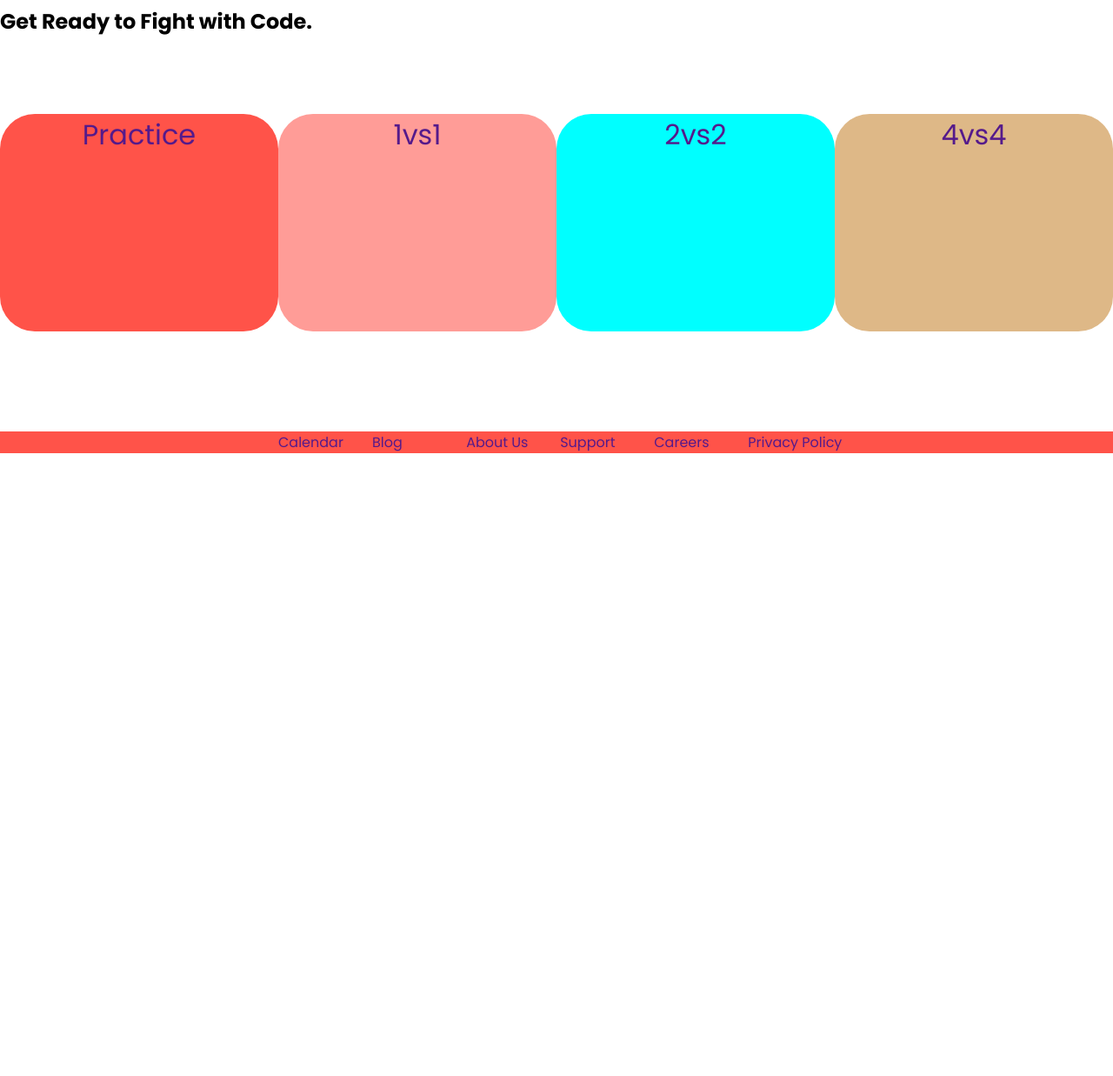
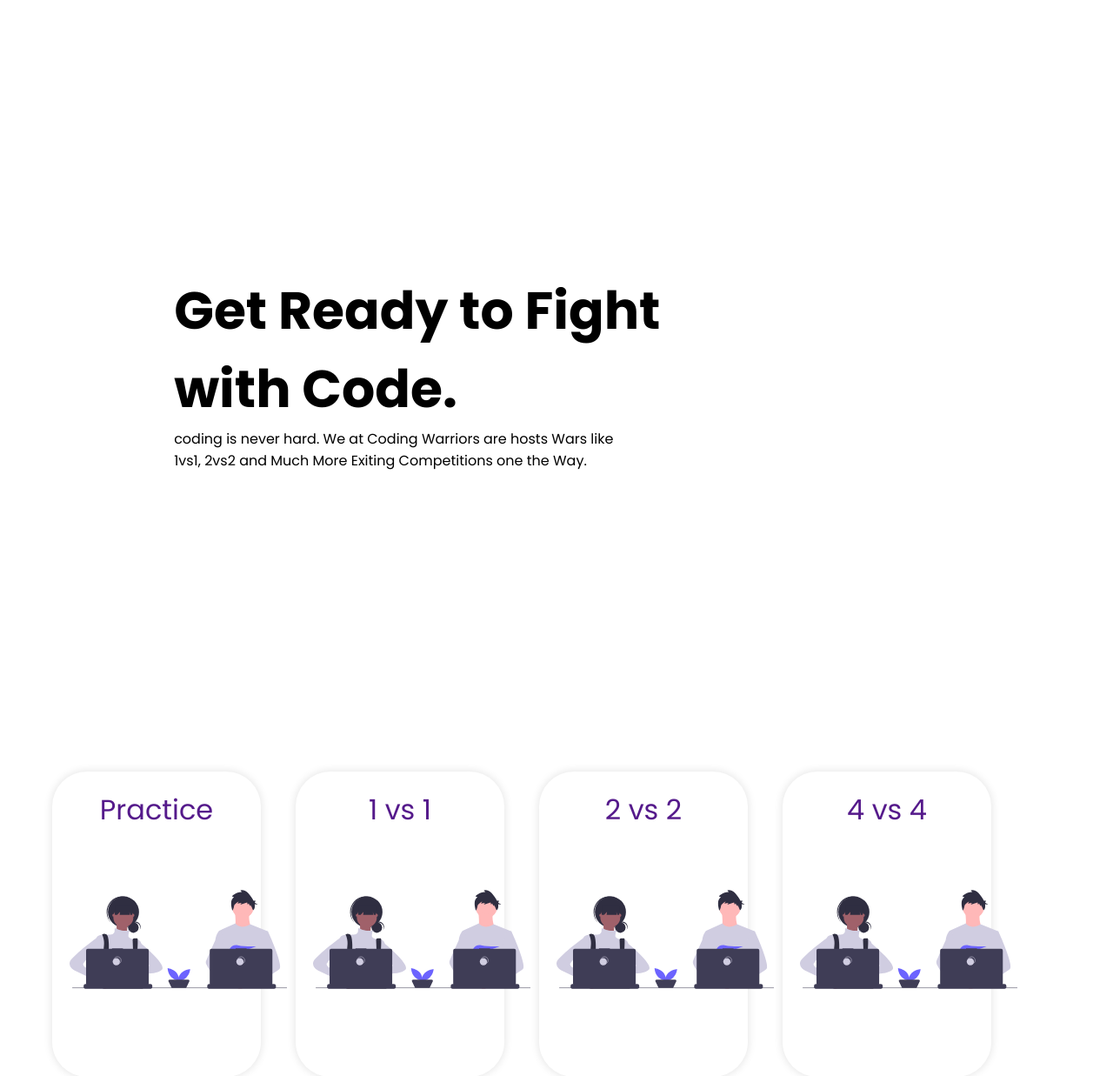
Before and after one commit to nitesh1016/CodingWarriors, a plain HTML site: page index.html in a window 1280 px wide. Shown: the part 63-1300 px from the top of the page at 87% size. Before the commit the page ends 800 px from the top, so only its background shows below. Drawn offline with Linux system fonts and the light colour scheme.

Commit message:
updated and fixed bugs

```diff
--- a/css/style.css
+++ b/css/style.css
@@ -522,7 +522,7 @@ Author : The Roushan */
         text-align: center;
     }
     .main-container {
-        padding: 0;
+        padding: 20px 40px;
         width: 100vw;
         margin: 0;
         position: relative;
@@ -600,37 +600,22 @@ Author : The Roushan */
 }
 
 .choose-option{
-    display: grid;
-    grid-template-columns: 25% 25% 25% 25%;
-    grid-template-rows: 250px;
-    margin: 5% 0 0 0;
-
-
+    display: flex;
+    flex-direction: row;
+    padding: 20px 40px;
+    box-sizing: border-box;
 }
 .options{
     border-radius: 40px;
     font-size: xx-large;
     text-align: center ;
+    margin: 20px;
+    width: 20%;
+    background-color: white;
+    box-shadow: 0px 0px 10px 1px rgba(0, 0, 0, 0.1);
+    padding: 20px;
+}
 
-
-
-}
-.options1{
-    background-color: #ff5349;
-
-
-}
-.options2{
-    background-color: #ff9c97;
-}
-.options3{
-    background-color: aqua;
-
-}
-.options4{
-    background-color: burlywood;
-
-}
 a{
     text-decoration: none;
 }
@@ -639,10 +624,30 @@ footer{
     width: fit-content;
     display: grid;
     grid-template-columns: repeat(6,1fr);
-
-
 }
 .footer{
     display: block;
     background-color: #ff5349;
 }
+
+.container{
+    padding: 20px 40px;
+}
+
+.hero-banner{
+    display: flex;
+    height: 100vh;
+    max-width: 100vw;
+    flex-direction: row;
+    justify-content: space-around;
+    align-items: center;
+}
+
+.hero-content{
+    display: flex;
+    flex-direction: column;
+}
+
+h1.heading{
+    font-size: 60px;
+}
--- a/index.html
+++ b/index.html
@@ -24,7 +24,11 @@
     <main class="container">
         <section class="hero-banner">
             <div class="hero-content">
-                <h1 class="heading">Get Ready to Fight with Code.</h1>
+                <h1 class="heading">Get Ready to Fight </h1>
+                <h1 class="heading">with Code.</h1>
+                <p>coding is never hard. We at Coding Warriors are hosts Wars like
+                </p>
+                <p>1vs1, 2vs2 and Much More Exiting Competitions one the Way.</p>
             </div>
             <div class="banner">
                 <img src="../images/coding-concept-illustration_114360-939.jpg" alt="">
@@ -32,10 +36,30 @@
         </section>
     </main>
     <div class="choose-option">
-        <div class="options1 options"><a href="">Practice</a> </div>
-        <div class="options2 options"><a href="">1vs1</a> </div>
-        <div class="options3 options"><a href=""> 2vs2</a> </div>
-        <div class="options4 options"><a href="">4vs4</a> </div>
+        <div class="options1 options">
+            <a href="">Practice</a>
+            <div class="option-image">
+                <img src="../images/svg/undraw_shared_workspace_hwky.svg" alt="" height="250" width="250">
+            </div>
+        </div>
+        <div class="options1 options">
+            <a href="">1 vs 1</a>
+            <div class="option-image">
+                <img src="../images/svg/undraw_shared_workspace_hwky.svg" alt="" height="250" width="250">
+            </div>
+        </div>
+        <div class="options1 options">
+            <a href="">2 vs 2</a>
+            <div class="option-image">
+                <img src="../images/svg/undraw_shared_workspace_hwky.svg" alt="" height="250" width="250">
+            </div>
+        </div>
+        <div class="options1 options">
+            <a href="">4 vs 4</a>
+            <div class="option-image">
+                <img src="../images/svg/undraw_shared_workspace_hwky.svg" alt="" height="250" width="250">
+            </div>
+        </div>
     </div>
     <div class="footer">
     <footer>
```
Also changed, not shown: practice/index.html (+3 -3 lines).
